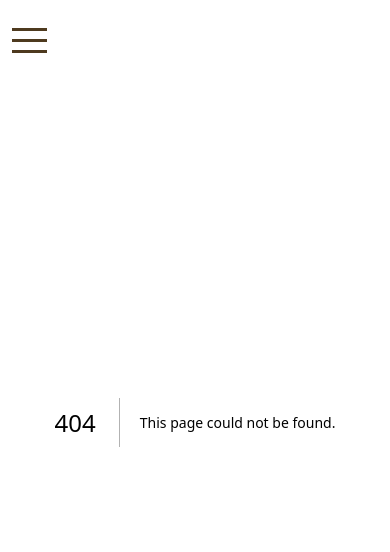
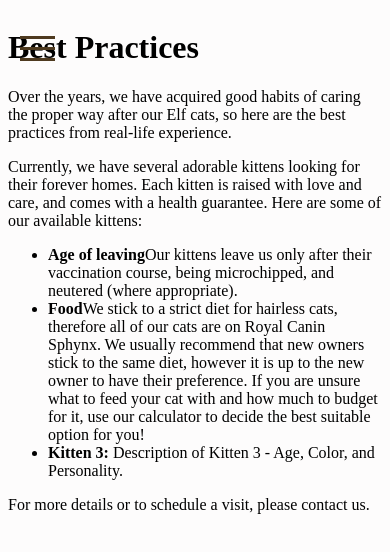
Before and after one commit to nuclecode/catsingb, a Next.js app: page /our-cats in a window 390 px wide. Before the commit this address had no page. Shown: the top 552 px of the page. Built offline with nearby package versions, Linux system fonts and the light colour scheme.

Commit message:
add our-cats route & update MobileMenu

```diff
--- a/src/app/available-kittens/page.js
+++ b/src/app/available-kittens/page.js
@@ -1,4 +1,5 @@
 export default function AvailableKittens() {
+
     return (
         <div>
             <h1>Available Kittens</h1>
--- /dev/null
+++ b/src/app/our-cats/page.js
@@ -0,0 +1,24 @@
+import styles from './OurCats.module.scss';
+
+export default function OurCats() {
+    return (
+        <div>
+            <h1>Best Practices</h1>
+            <p>Over the years, we have acquired good habits of caring the proper way after our Elf cats, so here are the best practices from real-life experience.</p>
+            <p>
+                Currently, we have several adorable kittens looking for their forever homes. Each kitten is raised with love and care, and comes with a health guarantee. Here are some of our available kittens:
+            </p>
+            <ul>
+                <li><strong>Age of leaving</strong>
+                    Our kittens leave us only after their vaccination course, being microchipped, and neutered (where appropriate).</li>
+                <li><strong>Food</strong>
+                    We stick to a strict diet for hairless cats, therefore all of our cats are on Royal Canin Sphynx.
+                    We usually recommend that new owners stick to the same diet, however it is up to the new owner to have their preference. If you are unsure what to feed your cat with and how much to budget for it, use our calculator to decide the best suitable option for you!</li>
+                <li><strong>Kitten 3:</strong> Description of Kitten 3 - Age, Color, and Personality.</li>
+            </ul>
+            <p>
+                For more details or to schedule a visit, please contact us.
+            </p>
+        </div>
+    );
+}
```
Also changed, not shown: src/components/Menu/MobileMenu/MobileMenu.js (+4 -3 lines), src/app/our-cats/OurCats.module.scss (added).
